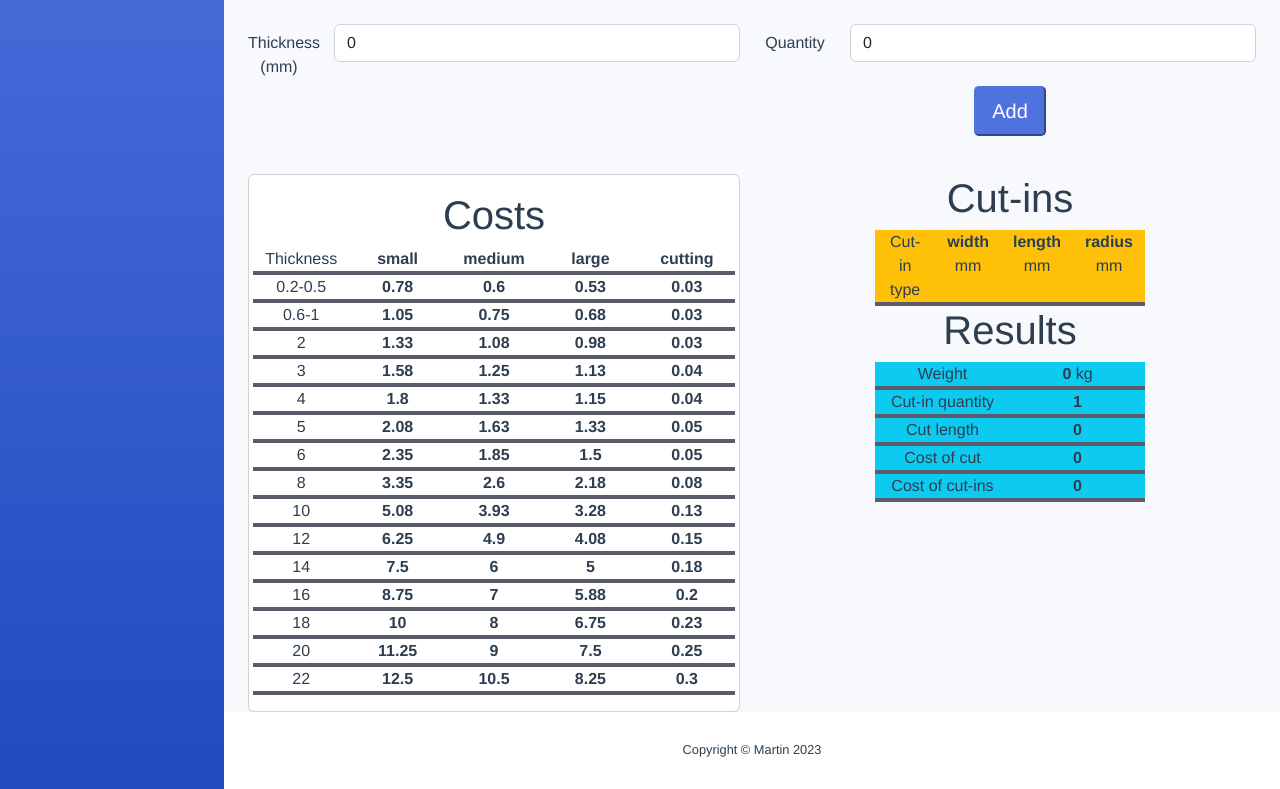
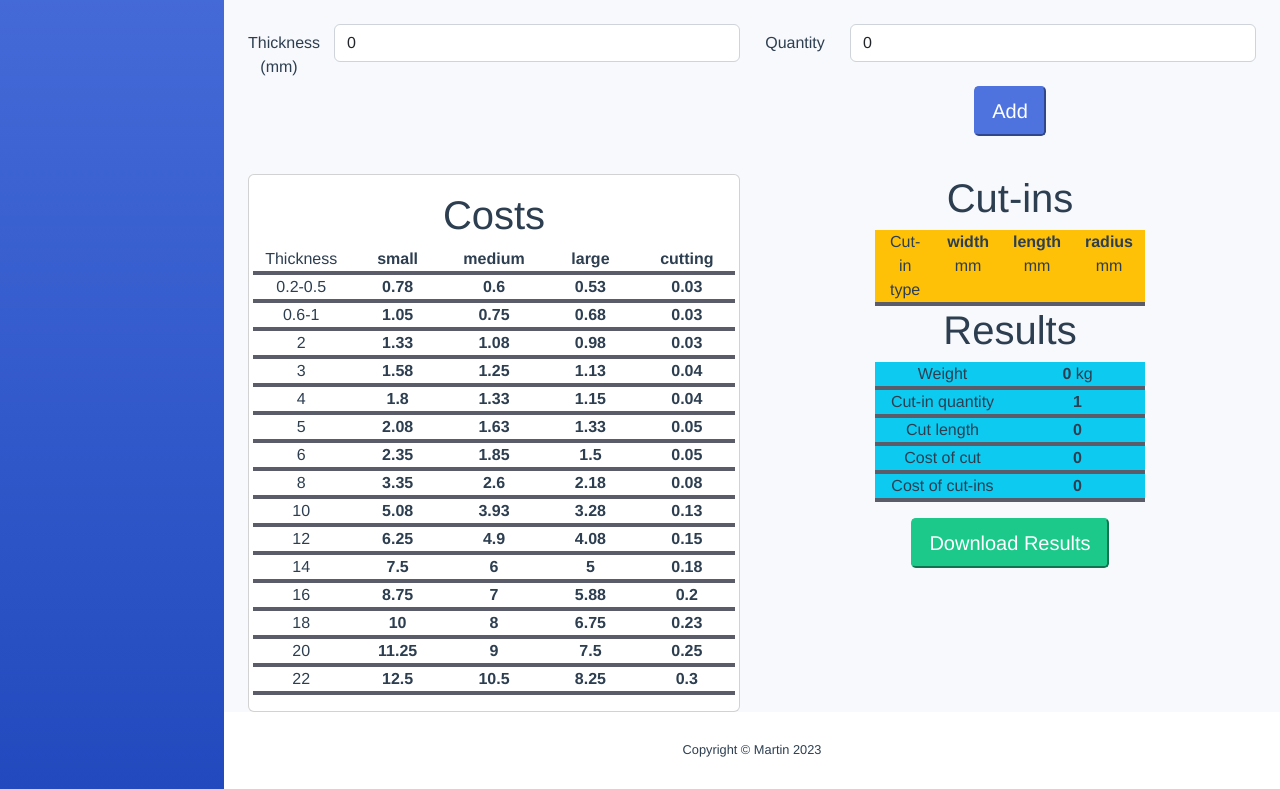
Before and after one commit to Pinusar/lasercalc, a Vue app: page /#/calc in a window 1280 px wide. Shown: the part 396-1185 px from the top of the page. Built offline with nearby package versions, Linux system fonts and the light colour scheme.

Commit message:
add excel download possibility

```diff
--- a/package.json
+++ b/package.json
@@ -25,7 +25,8 @@
     "vue-router": "^4.1.5",
     "vue-toastification": "^2.0.0-rc.5",
     "vuex": "^4.0.2",
-    "vuex-persistedstate": "^4.1.0"
+    "vuex-persistedstate": "^4.1.0",
+    "xlsx": "^0.18.5"
   },
   "devDependencies": {
     "@vitejs/plugin-vue": "^4.2.3",
--- a/src/components/LaserCalculation.vue
+++ b/src/components/LaserCalculation.vue
@@ -140,13 +140,16 @@
             <div class="col"><strong>{{ costOfCutIns }}</strong></div>
           </div>
         </div>
+        <button @click="downloadResults" class="btn-lg btn-success m-3">Download Results</button>
       </div>
+
     </div>
   </div>
 </template>
 
 <script>
 import costs from "@/repository/costs";
+import * as XLSX from "xlsx";
 export default {
   name: 'LaserCalculation',
   props: {
@@ -234,6 +237,28 @@ export default {
       if (this[field].startsWith('0')) {
         this[field] = this[field].replace(/^0+/, '');
       }
+    },
+    downloadResults() {
+      const wb = XLSX.utils.book_new();
+      const wsData = [
+        ['Weight', this.weight + ' kg'],
+        ['Cut-in quantity', this.cutInQuantity],
+        ['Cut length', this.cutLength],
+        ['Cost of cut', this.currentCostOfCut],
+        ['Cost of cut-ins', this.costOfCutIns]
+      ];
+      const ws = XLSX.utils.aoa_to_sheet(wsData);
+      XLSX.utils.book_append_sheet(wb, ws, 'Results');
+      const wbOptions = { bookType: 'xlsx', type: 'array' };
+      const excelData = XLSX.write(wb, wbOptions);
+      const blob = new Blob([excelData], { type: 'application/vnd.openxmlformats-officedocument.spreadsheetml.sheet' });
+      const url = URL.createObjectURL(blob);
+      const link = document.createElement('a');
+      link.href = url;
+      link.setAttribute('download', 'results.xlsx');
+      document.body.appendChild(link);
+      link.click();
+      document.body.removeChild(link);
     }
   },
   mounted() {
```
Also changed, not shown: 1 other file (tests, documents, lock files or other folders).
